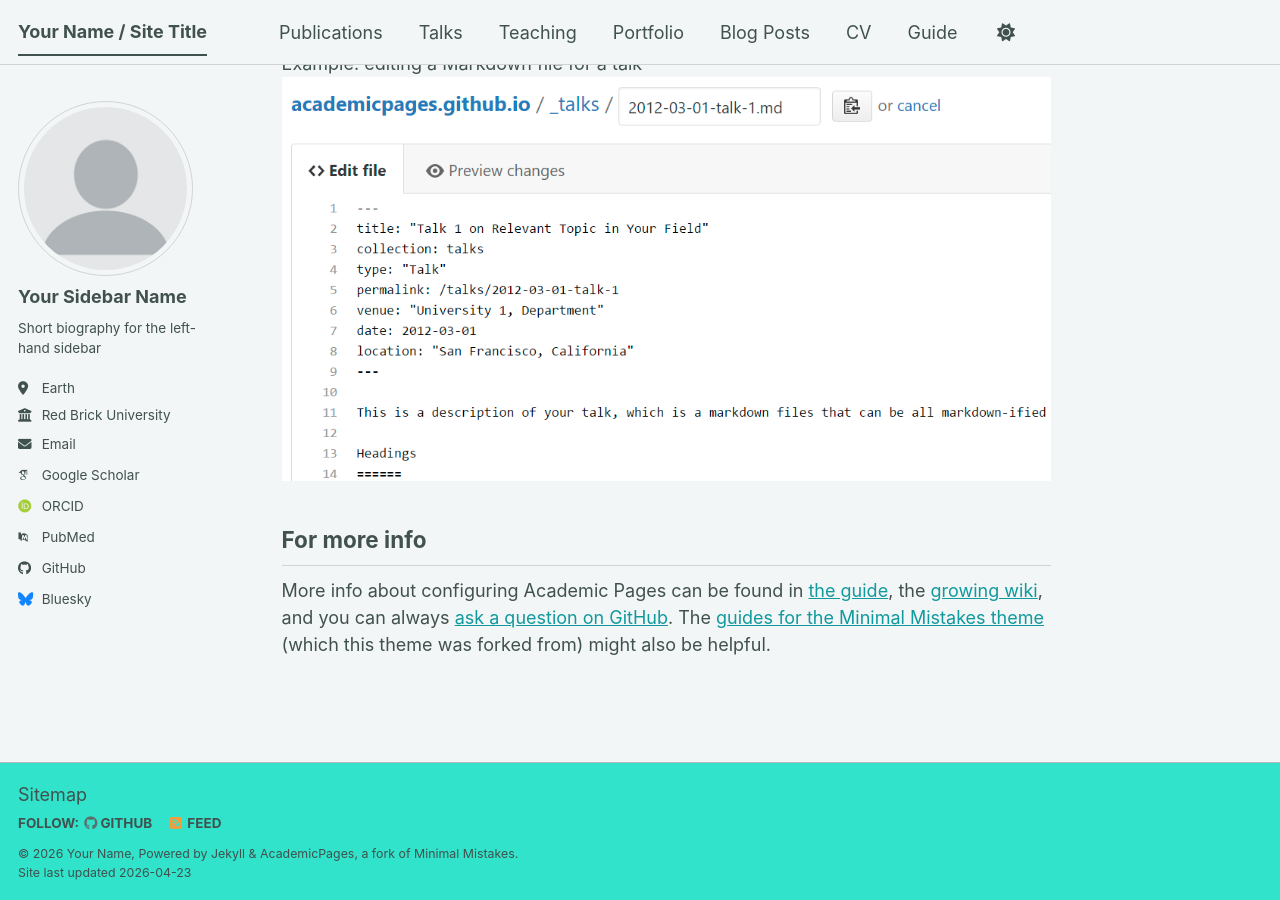
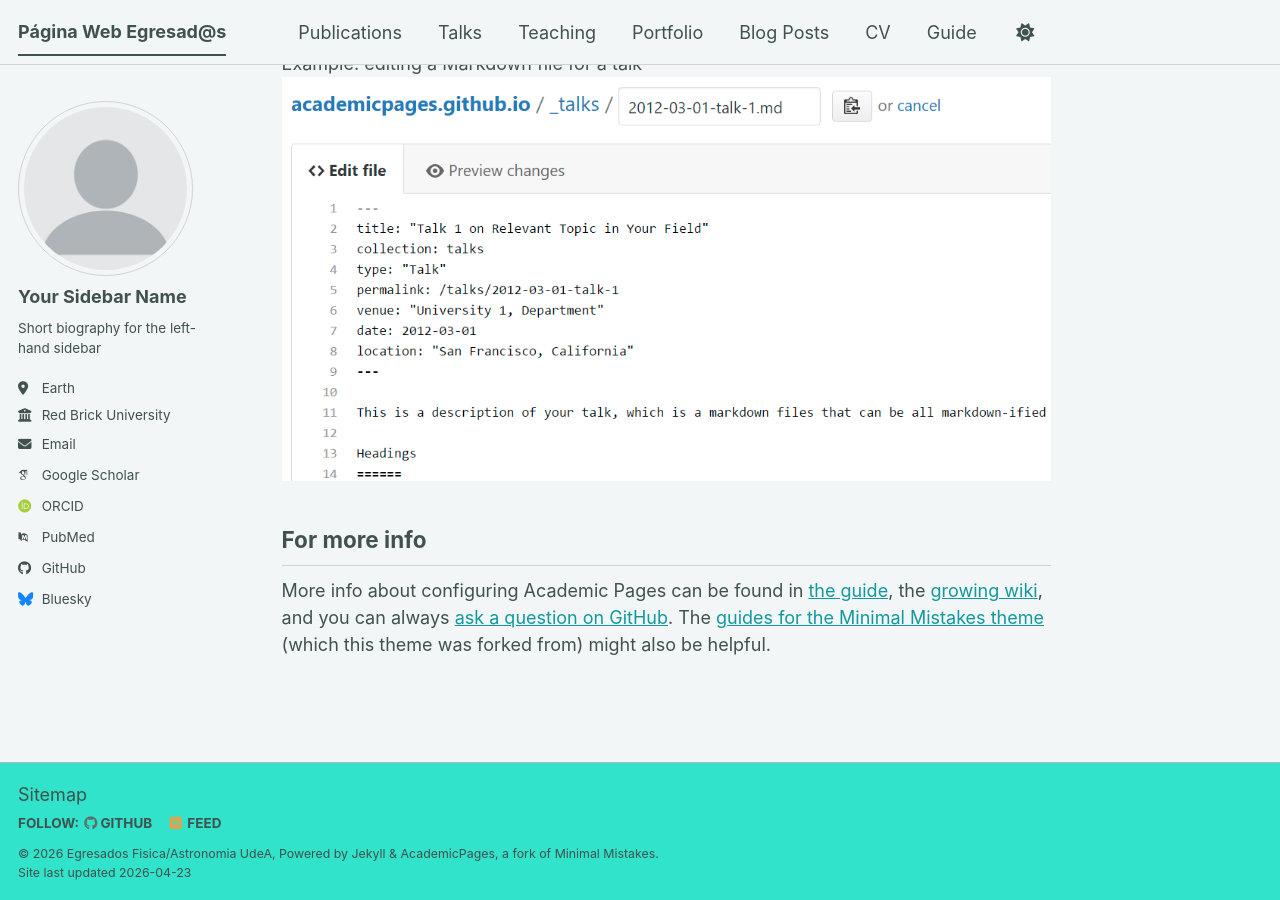
Before and after one commit to egresadosinstitutofisicaudea/egresadosinstitutofisicaudea.github.io, a Jekyll site: the page built from _pages/about.md, in a window 1280 px wide and 900 px high, scrolled down 2720 px. Built offline with Jekyll 4.4.1, drawn with Linux system fonts in a browser that asks for light colours; some web fonts are replaced; a script bundle is joined from its source files by our own code; library files that are not in the unit come from our copies.

Commit message:
Update _config.yml

```diff
--- a/_config.yml
+++ b/_config.yml
@@ -9,9 +9,9 @@
 # Basic Site Settings
 locale                   : "en-US"
 site_theme               : "mint" # The available themes options are "default", "air", "sunrise", "mint", "dirt" and "contrast"
-title                    : "Your Name / Site Title"
+title                    : "Página Web Egresad@s"
 title_separator          : "-"
-name                     : &name "Your Name"
+name                     : &name "Egresados Fisica/Astronomia UdeA"
 description              : &description "Your Name's academic portfolio"   # Update this with a general description of your site, this is the default if not overridden by a page
 url                      : https://egresadosinstitutofisicaudea.github.io # The base hostname & protocol for your site e.g. "https://[your GitHub username].github.io",
                                                            # or if you already have some other page hosted on Github then use "https://[your GitHub username].github.io/[Your Repo Name]"
```
